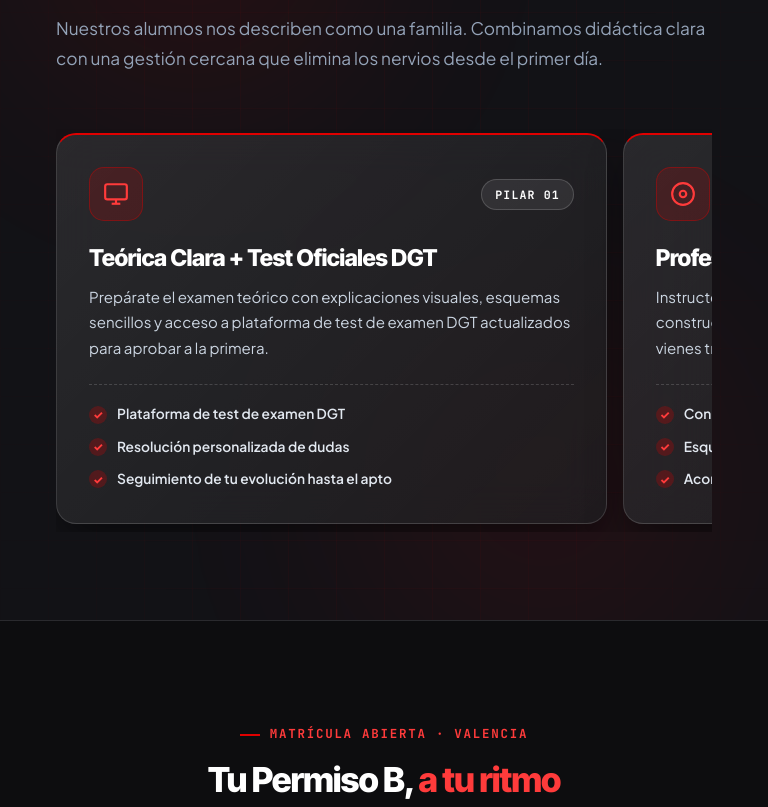
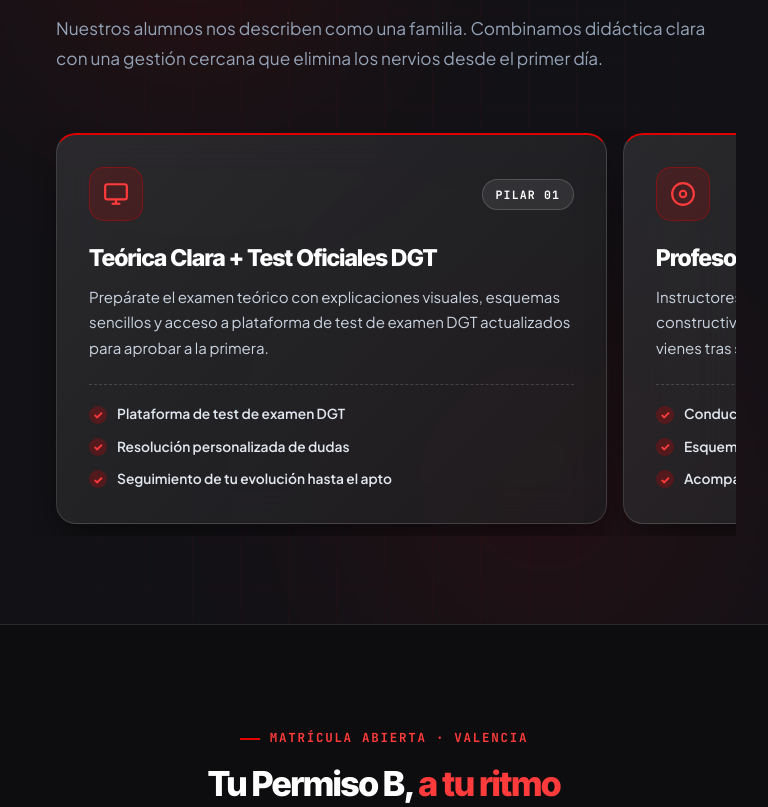
Before and after one commit to ahk2001/autoescuelamicermasco, a plain HTML site: page index.html in a window 768 px wide. Shown: the part 1481-2288 px from the top of the page. Drawn offline with Linux system fonts and the light colour scheme.

Commit message:
fix(mobile): sangrado lateral sin cortes en carruseles

```diff
--- a/index.html
+++ b/index.html
@@ -1166,11 +1166,22 @@
         overflow-x: auto;
         overflow-y: hidden;
         scroll-snap-type: x mandatory;
+        scroll-padding-inline: 1rem;
         -webkit-overflow-scrolling: touch;
         scrollbar-width: none;
         -ms-overflow-style: none;
         gap: 1rem;
-        padding: 0.25rem 0.25rem 0.5rem;
+        margin: 0 -1rem;
+        padding: 0.25rem 1rem 0.75rem;
+      }
+      @media (min-width: 640px) {
+        .pillars-editorial-grid,
+        .prof-editorial-grid,
+        .team-family-grid {
+          scroll-padding-inline: 1.5rem;
+          margin: 0 -1.5rem;
+          padding: 0.25rem 1.5rem 0.75rem;
+        }
       }
       .pillars-editorial-grid::-webkit-scrollbar,
       .prof-editorial-grid::-webkit-scrollbar,
@@ -1181,8 +1192,8 @@
       }
       .pillars-editorial-grid > .pillar-editorial-card,
       .prof-editorial-grid > .prof-editorial-card {
-        flex: 0 0 85%;
-        max-width: 85%;
+        flex: 0 0 84%;
+        max-width: 84%;
         scroll-snap-align: start;
       }
       .team-family-grid > .team-member-card {
@@ -1246,6 +1257,14 @@
       scrollbar-width: none;
       padding: 0.5rem 0.25rem 1.25rem;
       cursor: grab;
+    }
+
+    @media (max-width: 768px) {
+      .gallery-carousel-track {
+        margin: 0 -1rem;
+        padding: 0.5rem 1rem 1.25rem;
+        scroll-padding-inline: 1rem;
+      }
     }
 
     .gallery-carousel-track::-webkit-scrollbar { display: none; }
```
